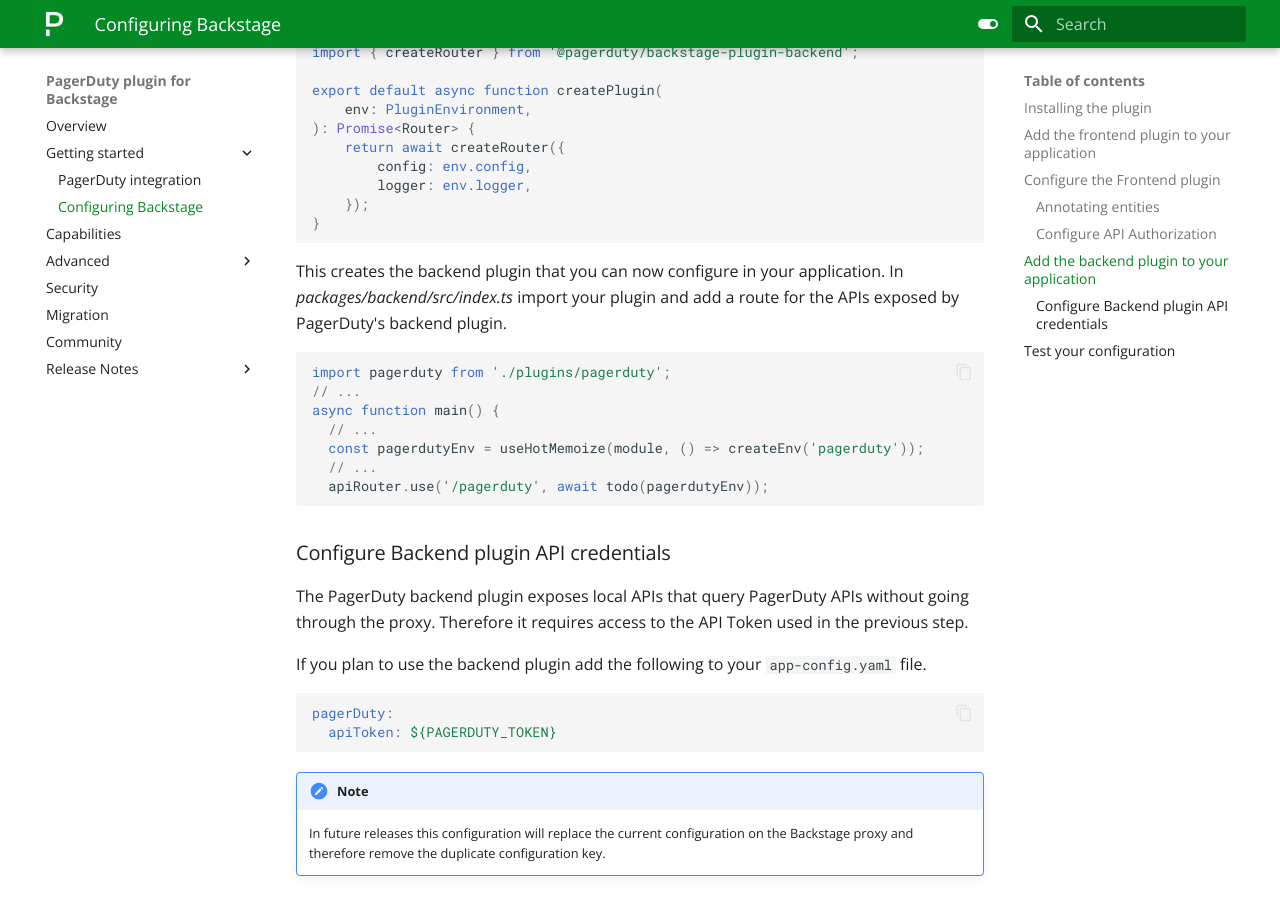
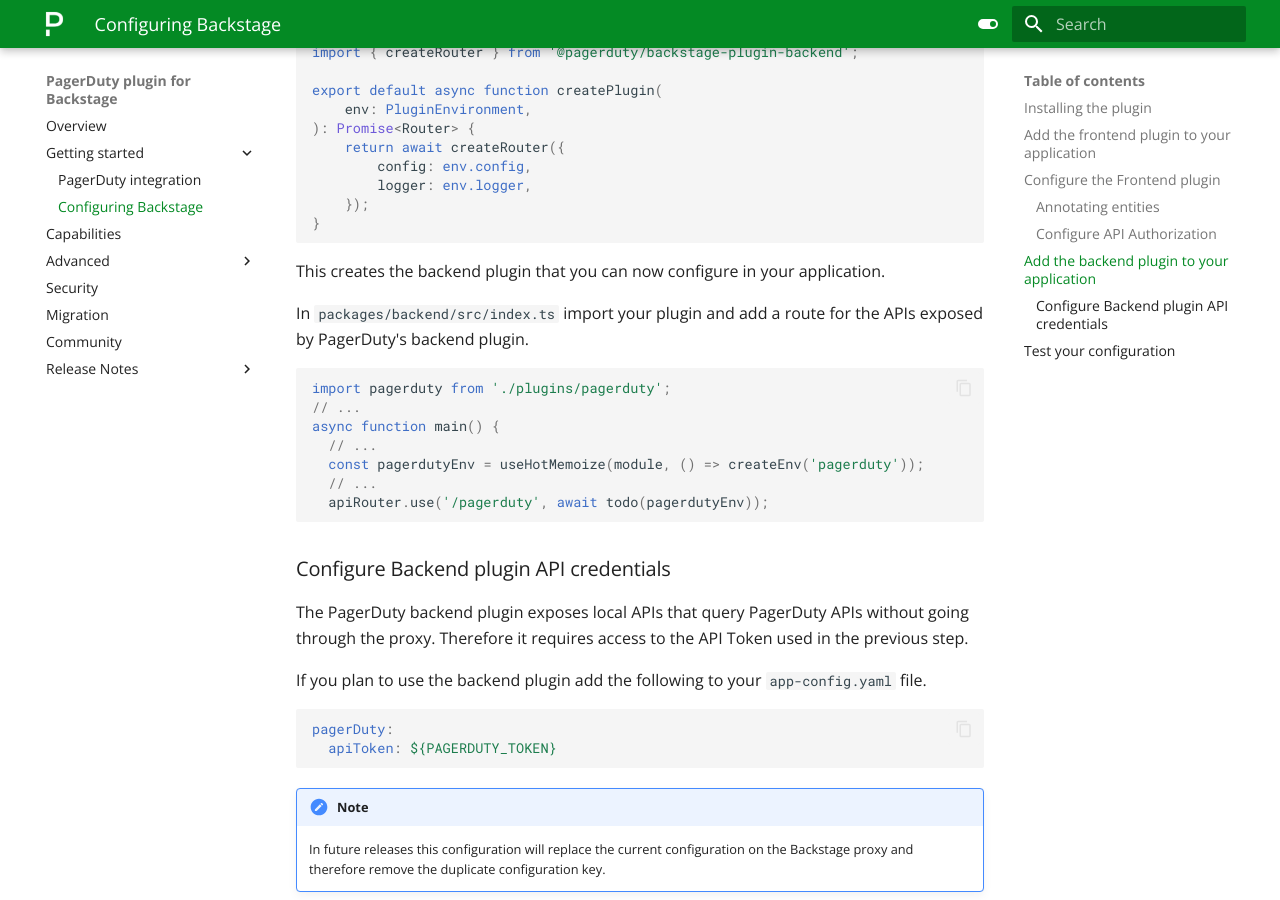
Before and after one commit to PagerDuty/backstage-plugin-docs, an MkDocs documentation site: the page built from docs/getting-started/backstage.md, in a window 1280 px wide and 900 px high, scrolled down 2961 px. Built offline with MkDocs 1.6.1 and Material for MkDocs 9.7.7, drawn with Linux system fonts in a browser that asks for light colours.

Commit message:
style: updated the style of some references in docs
updated the style of some references in docs

Signed-off-by: Tiago Barbosa <tbarbos@hotmail.com>

````diff
--- a/docs/getting-started/backstage.md
+++ b/docs/getting-started/backstage.md
@@ -115,7 +115,7 @@
 
 If you followed the steps in *"Installing the plugin"*, the backend plugin for PagerDuty is now added to your application but in order for it to expose its capabilities to the frontend plugin you need to configure it.
 
-Create a new file called *pagerduty.ts* at *packages/backend/src/plugins/pagerduty.ts* and add the following content:
+Create a new file called `pagerduty.ts` at `packages/backend/src/plugins/pagerduty.ts` and add the following content:
 
 ```Typescript
 import { Router } from 'express';
@@ -132,7 +132,9 @@
 }
 ```
 
-This creates the backend plugin that you can now configure in your application. In *packages/backend/src/index.ts* import your plugin and add a route for the APIs exposed by PagerDuty's backend plugin.
+This creates the backend plugin that you can now configure in your application.
+
+In `packages/backend/src/index.ts` import your plugin and add a route for the APIs exposed by PagerDuty's backend plugin.
 
 ```TypeScript
 import pagerduty from './plugins/pagerduty';
````
